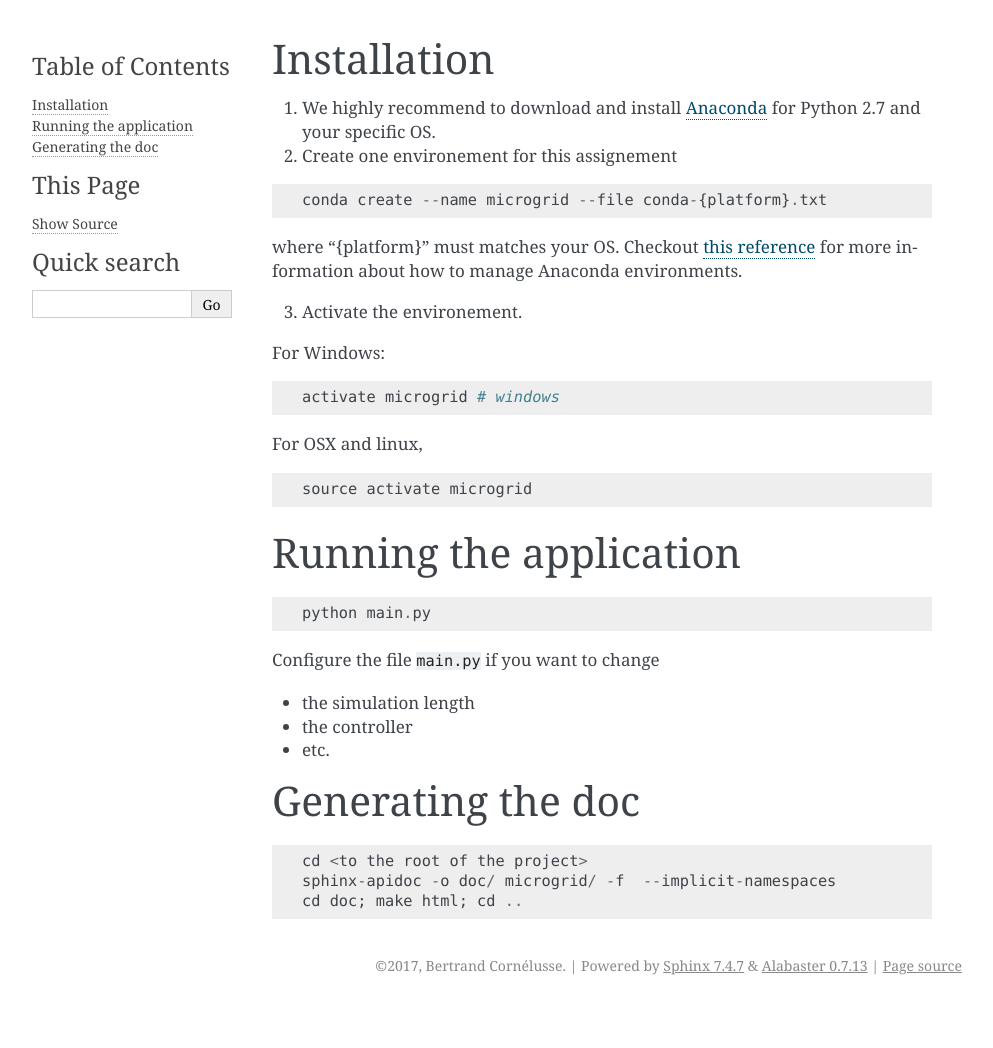
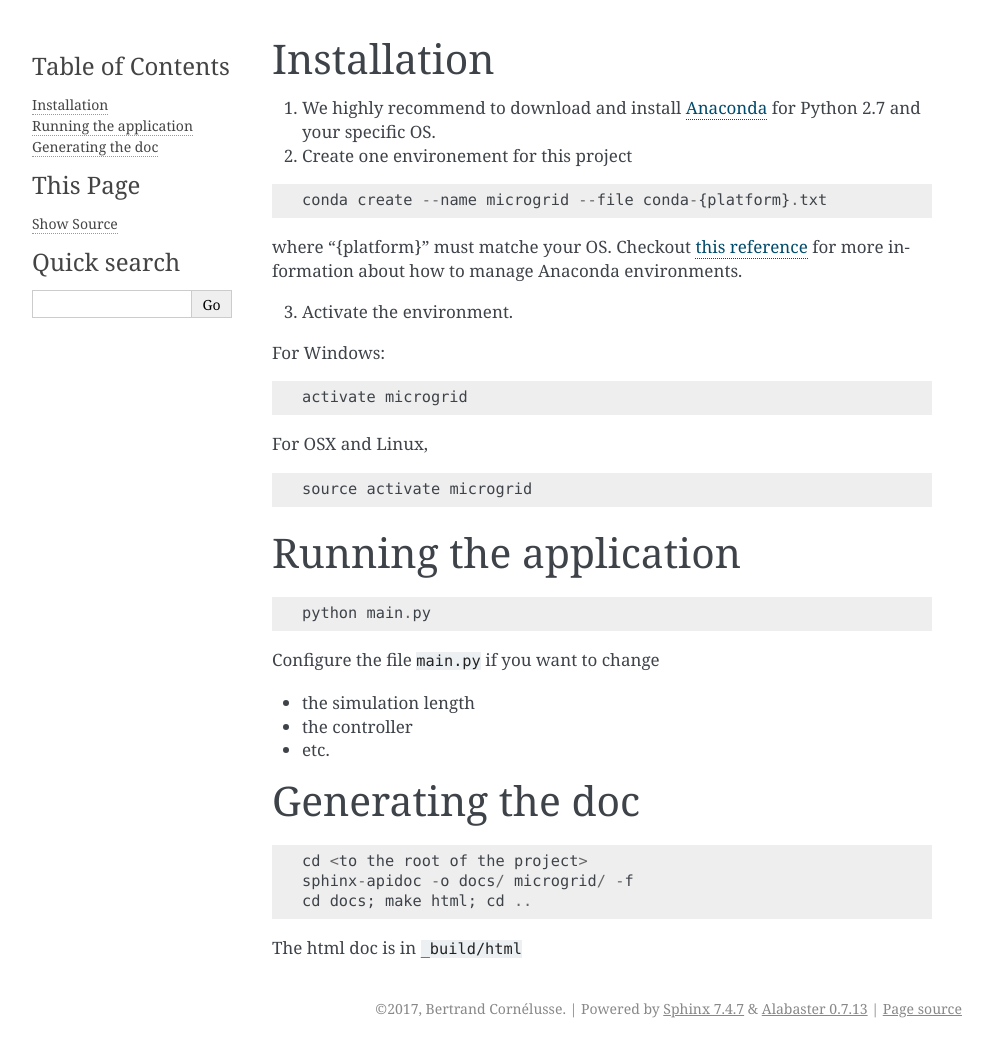
Before and after one commit to bcornelusse/microgrid-bench, a Sphinx documentation site: the page built from docs/includeme.rst, in a window 1280 px wide. Shown: the whole page, without its empty margins (148-1141 px from the left). Built offline with Sphinx 7.4.7, drawn with Linux system fonts in a browser that asks for light colours; before the commit the page ends 1005 px from its top, so only the background shows below that.

Commit message:
Corrected typos

```diff
--- a/README.rst
+++ b/README.rst
@@ -4,25 +4,25 @@ Installation
 1. We highly recommend to download and install
    `Anaconda <https://www.anaconda.com/download/>`__ for Python 2.7 and
    your specific OS.
-2. Create one environement for this assignement
+2. Create one environement for this project
 
 ::
 
     conda create --name microgrid --file conda-{platform}.txt
 
-where "{platform}" must matches your OS. Checkout `this
+where "{platform}" must matche your OS. Checkout `this
 reference <https://conda.io/docs/user-guide/tasks/manage-environments.html>`__
 for more information about how to manage Anaconda environments.
 
-3. Activate the environement.
+3. Activate the environment.
 
 For Windows:
 
 ::
 
-    activate microgrid # windows
+    activate microgrid
 
-For OSX and linux,
+For OSX and Linux,
 
 ::
 
@@ -48,5 +48,7 @@ Generating the doc
 ::
 
     cd <to the root of the project>
-    sphinx-apidoc -o doc/ microgrid/ -f  --implicit-namespaces
-    cd doc; make html; cd ..
+    sphinx-apidoc -o docs/ microgrid/ -f
+    cd docs; make html; cd ..
+
+The html doc is in ``_build/html``
--- a/docs/intro.rst
+++ b/docs/intro.rst
@@ -4,7 +4,7 @@
 
 A microgrid is a small power system connecting devices that consume, generate and store electricity.
 Usually microgrids are able to operate in islanded mode (off-grid), but they can also be connected to the public grid.
-We are interested mostly in the latter casen, because it offers many more valorization mechanisms.
+We are interested mostly in the latter case, because it offers many more valorization mechanisms.
 
 Microgrid-bench is a python tool that aims at simulating the techno-economics of a microgrid,
 and in particular at quantifying the performance of an operational planning controller as a function
@@ -17,7 +17,7 @@
 
 Microgrid-bench offers the following functionalities:
 
-* To simulate an operationnal planning policy on real data
+* To simulate an operational planning policy on real data
 * Forecasters are automatically generated for all variables that have to be predicted
 * New datasets can be easily integrated (``datasets.csv``)
 * The microgrid topology can be easily configured (See e.g. ``data/case1.json``)
```
